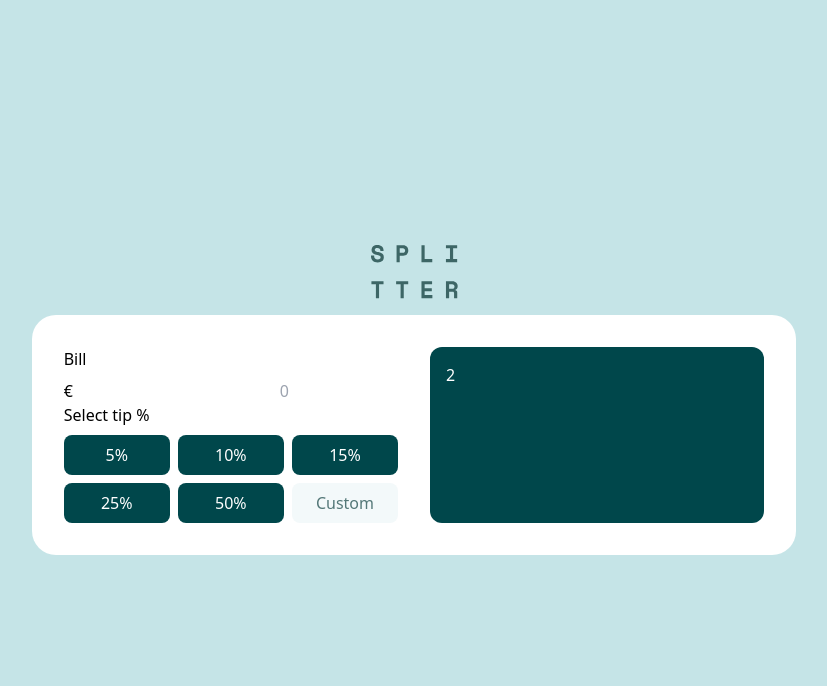
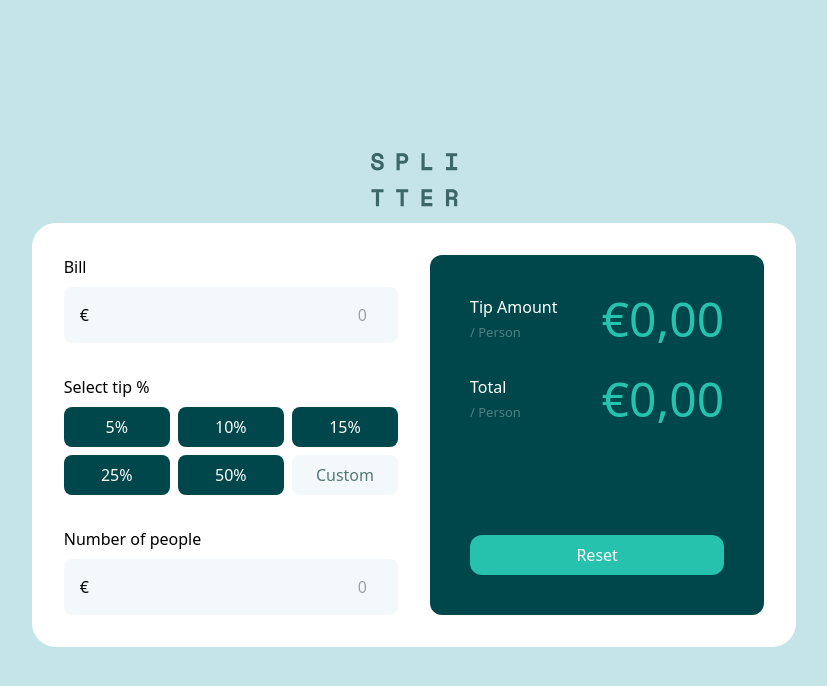
Before and after one commit to dominikrubroeder/tip-calculator-app-dr, a Next.js app: page / in a window 1280 px wide. Shown: the top 686 px of the page, without its empty margins (226-1053 px from the left). Built offline with nearby package versions, Linux system fonts and the light colour scheme.

Commit message:
Continue building app ui

```diff
--- a/components/TipCalculatorCard.tsx
+++ b/components/TipCalculatorCard.tsx
@@ -7,18 +7,20 @@ const TipCalculatorCard: React.FC = () => {
 
   return (
     <div className="grid grid-cols-2 gap-8 w-full p-8 bg-white rounded-3xl">
-      <div>
+      <div className="grid gap-8">
         <div className="grid gap-2">
           <h2>Bill</h2>
-          <div>
-            <label htmlFor="euro">€</label>
+          <div className="relative">
+            <label htmlFor="euro" className="absolute left-4 top-4">
+              €
+            </label>
             <input
               id="euro"
               name="euro"
               type="number"
               placeholder="0"
               aria-label="Euro"
-              className="text-right"
+              className="text-right w-full bg-app-teal-100 p-4 rounded-lg"
             />
           </div>
         </div>
@@ -39,9 +41,50 @@ const TipCalculatorCard: React.FC = () => {
             </li>
           </ul>
         </div>
+
+        <div className="grid gap-2">
+          <h2>Number of people</h2>
+          <div className="relative">
+            <label htmlFor="people" className="absolute left-4 top-4">
+              €
+            </label>
+            <input
+              id="people"
+              name="people"
+              type="number"
+              placeholder="0"
+              aria-label="Number of people"
+              className="text-right w-full bg-app-teal-100 p-4 rounded-lg"
+            />
+          </div>
+        </div>
       </div>
 
-      <div className="bg-app-teal-900 rounded-xl text-white p-4">2</div>
+      <div className="flex items-start justify-between flex-col bg-app-teal-900 rounded-xl text-white p-10">
+        <div className="grid gap-8 w-full">
+          <div className="flex items-center justify-between">
+            <div>
+              <h2>Tip Amount</h2>
+              <span className="text-[.8125rem] opacity-30">/ Person</span>
+            </div>
+
+            <div className="text-app-accent text-5xl">€0,00</div>
+          </div>
+
+          <div className="flex items-center justify-between">
+            <div>
+              <h2>Total</h2>
+              <span className="text-[.8125rem] opacity-30">/ Person</span>
+            </div>
+
+            <div className="text-app-accent text-5xl">€0,00</div>
+          </div>
+        </div>
+
+        <button className="text-center w-full bg-app-accent p-2 rounded-xl">
+          Reset
+        </button>
+      </div>
     </div>
   );
 };
```
